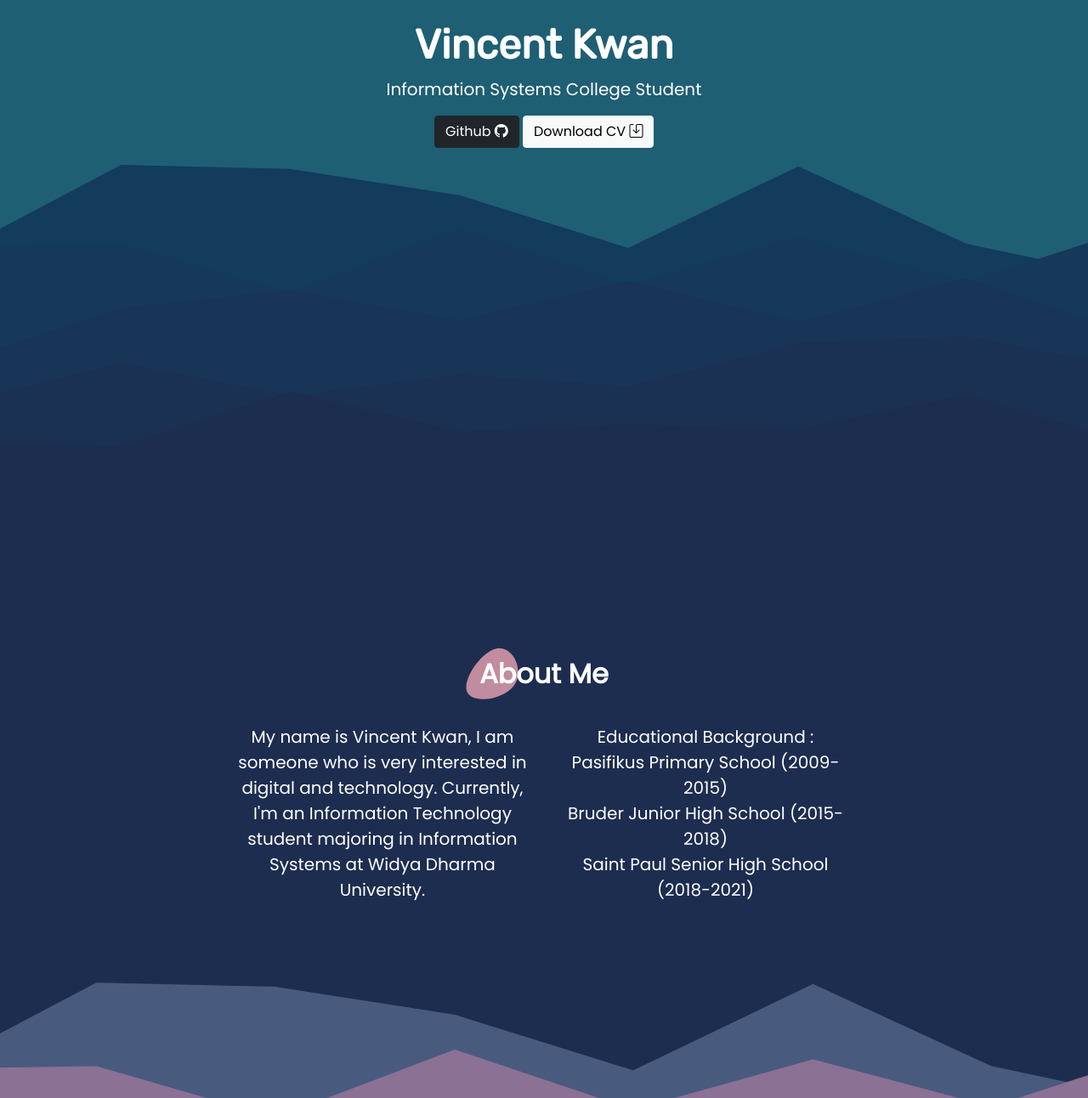
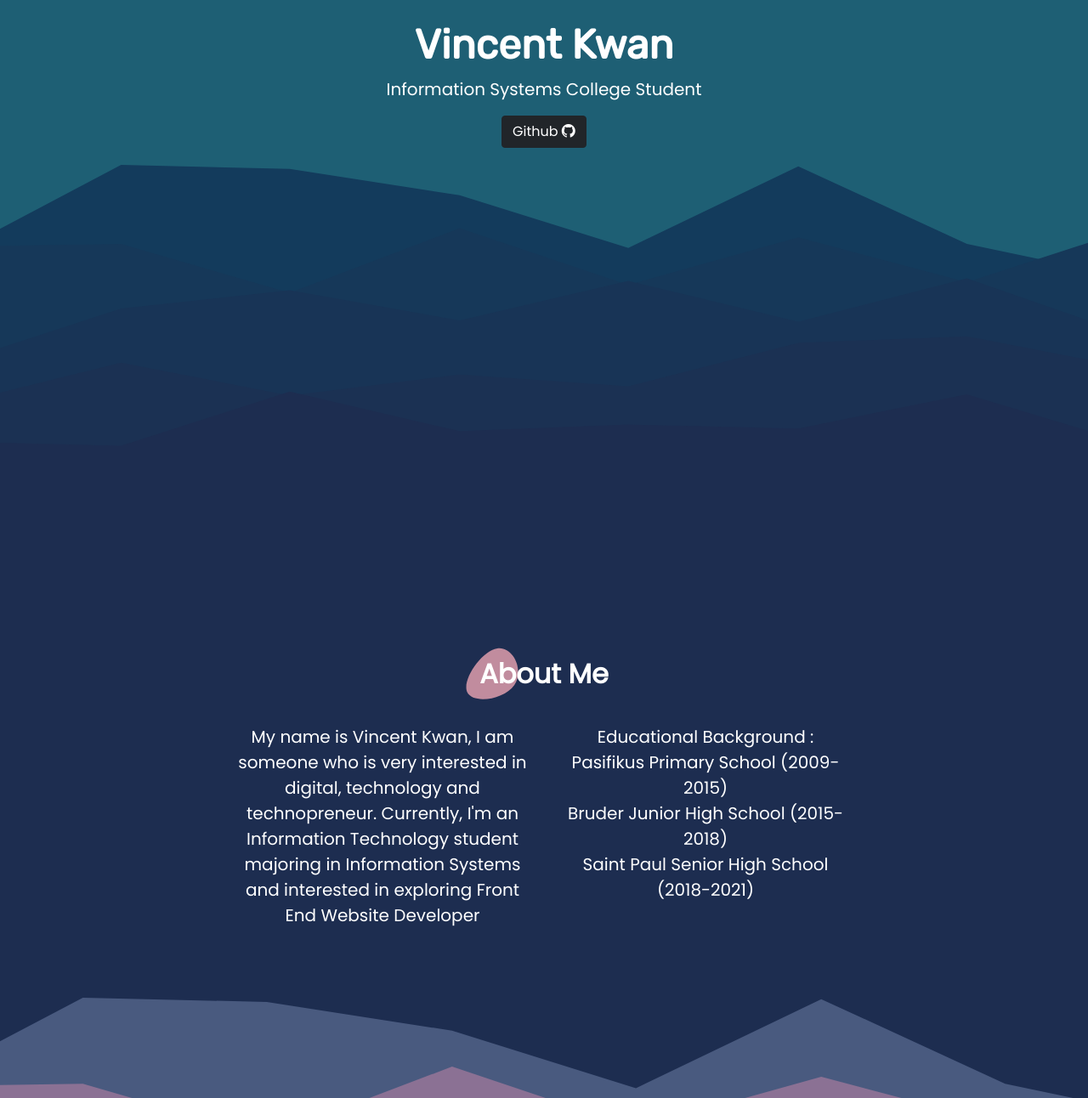
Before and after one commit to vincentkwnn/vincentkwnn.github.io, a plain HTML site: page index.html in a window 1280 px wide. Shown: the part 356-1648 px from the top of the page at 85% size. Drawn offline with nearby package versions, Linux system fonts and the light colour scheme; grey boxes are pictures that could not be loaded.

Commit message:
update beberapa description

```diff
--- a/index.html
+++ b/index.html
@@ -77,8 +77,6 @@
     <p class="lead text-white">Information Systems College Student</p>
     <a class="btn btn-dark" data-aos="zoom-in" href="https://github.com/vincentkwnn">Github <i
         class="bi bi-github"></i></a>
-    <a class="btn btn-light" data-aos="zoom-in" href="file/CV VINCENT KWAN.pdf" download>Download CV <i
-        class="bi bi-save"></i></a>
   </section>
   <!-- Akhir Jumbotron-->
 
@@ -97,8 +95,8 @@
       </div>
       <div class="row justify-content-center fs-5 text-center">
         <div class="col-md-4 tentangs" data-aos="fade-right">
-          <p class="text-white">My name is Vincent Kwan, I am someone who is very interested in digital and technology.
-            Currently, I'm an Information Technology student majoring in Information Systems at Widya Dharma University.</p>
+          <p class="text-white">My name is Vincent Kwan, I am someone who is very interested in digital, technology and technopreneur.
+            Currently, I'm an Information Technology student majoring in Information Systems and interested in exploring Front End Website Developer</p>
         </div>
         <div class="col-md-4 tentangss" data-aos="fade-left">
           <p class="text-white">Educational Background : <br> Pasifikus Primary School (2009-2015)<br> Bruder Junior High School (2015-2018)<br> Saint Paul Senior High School (2018-2021)</p>
```
